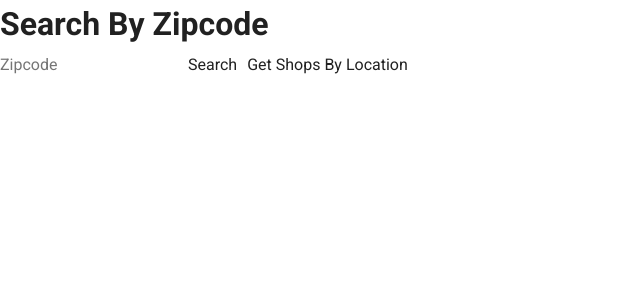
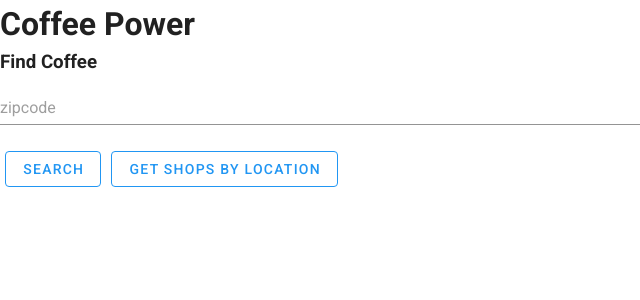
Before and after one commit to mason-terry/coffee-app-frontend, a Vue app in the folder client/: page / in a window 1280 px wide. Shown: the top 300 px of the page, without its empty margins (0-640 px from the left). Built offline with nearby package versions, Linux system fonts and the light colour scheme.

Commit message:
add card component for shops

```diff
--- a/client/src/App.vue
+++ b/client/src/App.vue
@@ -1,16 +1,16 @@
 <template>
   <v-app>
-    <Main />
+    <CPBase />
   </v-app>
 </template>
 
 <script>
-import Main from './components/main'
+import CPBase from './views/cp-base'
 
 export default {
   name: 'App',
   components: {
-    Main
+    CPBase
   }
 }
 </script>
--- /dev/null
+++ b/client/src/components/shop-card.vue
@@ -0,0 +1,30 @@
+<template>
+  <v-card
+    style="margin: 10px 0 0 0;"
+    max-width="400"
+  >
+    <v-img :src="shop.image_url">
+    </v-img>
+    <v-card-title>{{ shop.name }}</v-card-title>
+    <v-card-subtitle>{{ shop.rating }}</v-card-subtitle>
+    <v-card-text>{{ address }}</v-card-text>
+    <v-card-text>{{ shop.display_phone }}</v-card-text>
+  </v-card>
+</template>
+
+<script>
+export default {
+  name: 'shop-card',
+  props: ['shop'],
+  computed: {
+    address() {
+      return `${this.shop.location.display_address[0]} ${this.shop.location.display_address[1]} ${
+        this.shop.location.display_address[2]
+      }`
+    }
+  }
+}
+</script>
+
+<style lang="scss" scoped>
+</style>
--- a/client/src/components/main.vue
+++ b/client/src/views/cp-base.vue
@@ -1,32 +1,41 @@
 <template>
   <v-content>
-    <h1>Search By Zipcode</h1>
-    <input
-      v-model='zipcode'
-      placeholder='Zipcode'
-    />
-    <button @click='retrieveShopsByZipcode'>Search</button>
-    <button @click='retrieveShopsByLocation'>Get Shops By Location</button>
+    <h1>Coffee Power</h1>
+    <h3>Find Coffee</h3>
+    <v-form>
+      <v-text-field
+        v-model="zipcode"
+        placeholder="zipcode"
+      ></v-text-field>
+      <v-btn
+        @click='retrieveShopsByZipcode'
+        outlined
+        color="blue"
+      >Search</v-btn>
+      <v-btn
+        @click='retrieveShopsByLocation'
+        outlined
+        color="blue"
+      >Get Shops By Location</v-btn>
+    </v-form>
     <div
       v-for='shop in shops'
       :key='shop._id'
     >
-      <h3>{{ shop.name }}</h3>
-      <p>{{ shop.display_phone }}</p>
-      <p><span>{{ shop.location.display_address[0] }}</span>&nbsp;<span>{{ shop.location.display_address[1] }}</span>&nbsp;<span>{{ shop.location.display_address[2] }}</span></p>
-      <img
-        :src='shop.image_url'
-        style='max-width: 300px;'
-      />
+      <ShopCard :shop="shop" />
     </div>
   </v-content>
 </template>
 
 <script>
+import ShopCard from '../components/shop-card'
 import { mapState, mapActions } from 'vuex'
 
 export default {
-  name: 'Main',
+  name: 'CPBase',
+  components: {
+    ShopCard
+  },
   data: () => ({
     zipcode: ''
   }),
```
